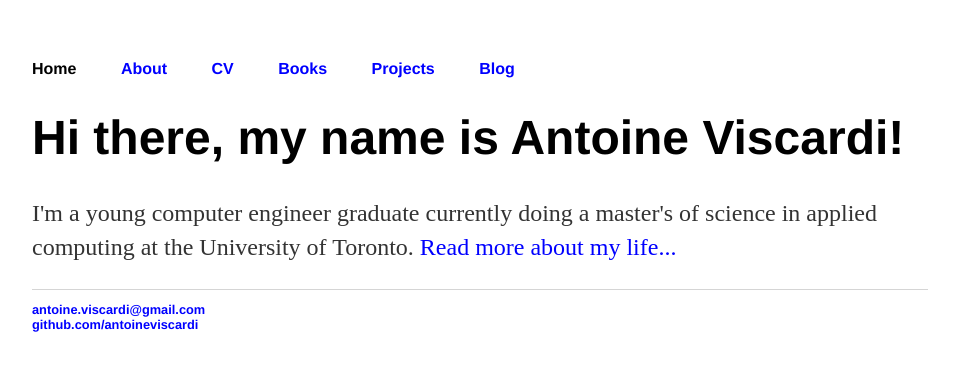
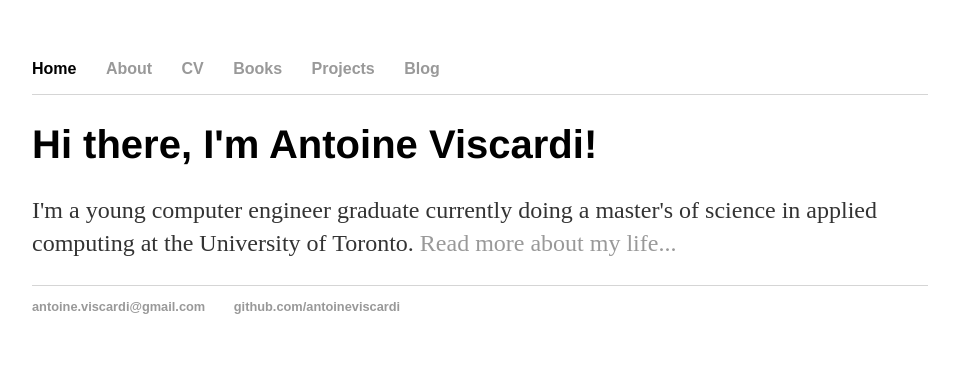
Before and after one commit to Madibam/antoineviscardi.github.io, a Jekyll site: the page built from index.html, in a window 1280 px wide. Shown: the top 371 px of the page, without its empty margins (160-1119 px from the left). Built offline with Jekyll 4.4.1, drawn with Linux system fonts in a browser that asks for light colours.

Commit message:
fixed style

```diff
--- a/_layouts/default.html
+++ b/_layouts/default.html
@@ -1,11 +1,14 @@
 <!DOCTYPE html>
+
 <html>
+
 	<head>
 		<title>{{ page.title }}</title>
-		<!-- link to main stylesheet -->
 		<link rel="stylesheet" type="text/css" href="/css/main.css">
 	</head>
+
 	<body>
+		<header class="margins">
 			<nav>
     		<ul>
       		{% for link in site.data.nav-bar.nav-links %}
@@ -15,18 +18,23 @@
         	{% endfor %}
     		</ul>
 			</nav>
+		</header>
 
-		<div class="container">
+		<main class="margins">
+			{{ content }}
+		</main>
 
-		{{ content }}
-
-		</div><!-- /.container -->
-
-		<footer>
+		<footer class="margins">
   		<ul>
-        		<li><a href="mailto:antoine.viscardi@gmail.com">antoine.viscardi@gmail.com</a></li>
-        		<li><a href="https://github.com/antoineviscardi">github.com/antoineviscardi</a></li>
+    		<li>
+    			<a href="mailto:antoine.viscardi@gmail.com">antoine.viscardi@gmail.com</a>
+    		</li>
+    		<li>
+    			<a href="https://github.com/antoineviscardi">github.com/antoineviscardi</a>
+    		</li>
 			</ul>
 		</footer>
+
 	</body>
+
 </html>
--- a/css/main.css
+++ b/css/main.css
@@ -1,6 +1,105 @@
 body {
+  font-family: Arial, Helvetica, sans-serif;
   margin: 60px auto;
   width: 70%;
+}
+
+h1 {
+  font-size: 2.5em;
+  font-family: Helvetica, Arial, sans-serif;
+}
+
+p {
+  font-family: serif;
+  font-size: 1.5em;
+  line-height: 1.4em;
+  color: #333;
+}
+
+a {
+  text-decoration: none;
+  color: #999;
+}
+
+a:hover {
+  text-decoration: underline;
+}
+
+a:visited {
+  color: #999;
+}
+
+.active a {
+  color: black;
+}
+
+header {
+  font-weight: bold;
+  border-bottom: 1px solid #d5d5d5;
+}
+
+footer {
+  font-weight: bold;
+  font-size: 0.8em;
+  border-top: 1px solid #d5d5d5;
+}
+
+header ul, footer ul {
+  list-style-type: none;
+  padding: 0;
+}
+
+header ul li, footer ul li {
+  display: inline;
+  margin-right: 25px;
+}
+
+ul.posts {
+  margin: 24px auto 24px;
+  font-size: 1.5em;
+  font-family: serif;
+  padding: 0;
+  line-height: 1.4em;
+  color: #333;
+  list-style: none;
+}
+
+/*
+.navbar {
+  border-bottom: 1px solid #d5d5d5;
+  list-style: none;
+  margin: 0;
+  padding: 0;
+  text-align: center;
+}
+
+.navbar li {
+  display: inline;
+}
+
+.navbar a {
+  display: inline-block;
+  padding: 10px 15px;
+  color: #888888;
+  text-decoration: none;
+}
+
+.navbar a:hover {
+  text-decoration: underline;
+}
+
+li.active a {
+  color: black;
+}
+
+.navbar a {
+  text-decoration: none;
+  color: red;
+}
+
+.container {
+  margin: 60px auto;
+  width: 80%;
 }
 
 nav ul, footer ul {
@@ -56,3 +155,4 @@ ul.posts {
 ul.posts li {
   list-styl: none;
 }
+*/
--- a/index.html
+++ b/index.html
@@ -2,7 +2,7 @@
 layout: default
 title: Antoine Viscardi
 ---
-<div class="blurb">
-  <h1>Hi there, my name is Antoine Viscardi!</h1>
+<div>
+  <h1>Hi there, I'm Antoine Viscardi!</h1>
   <p>I'm a young computer engineer graduate currently doing a master's of science in applied computing at the University of Toronto. <a href="/about">Read more about my life...</a></p>
-</div><!-- /.blurb -->
+</div>
```
Also changed, not shown: cv/index.md (+0 -1 lines), blog/index.html (line endings or trailing spaces). Lines whose indentation alone changed are shown as unchanged.
